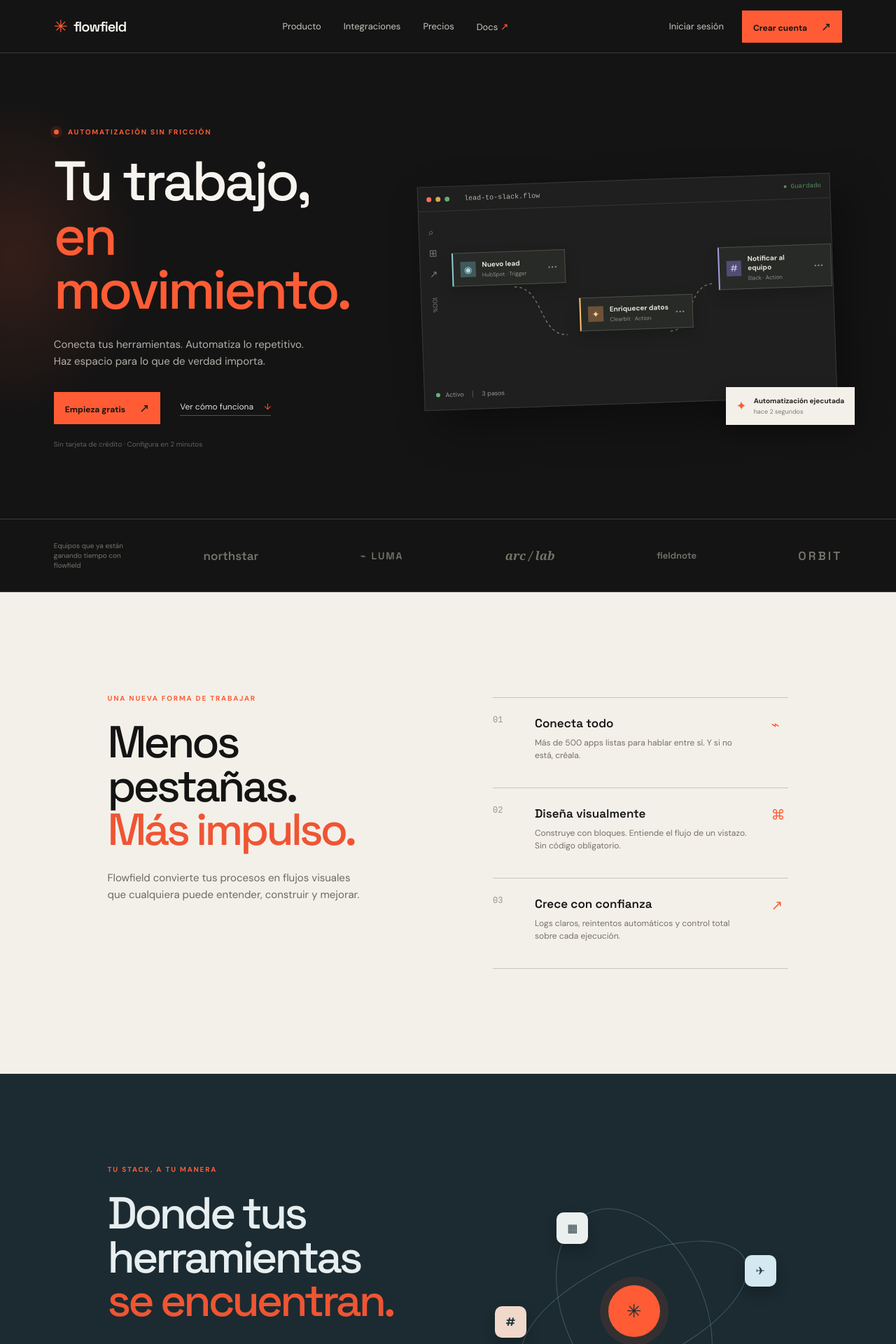
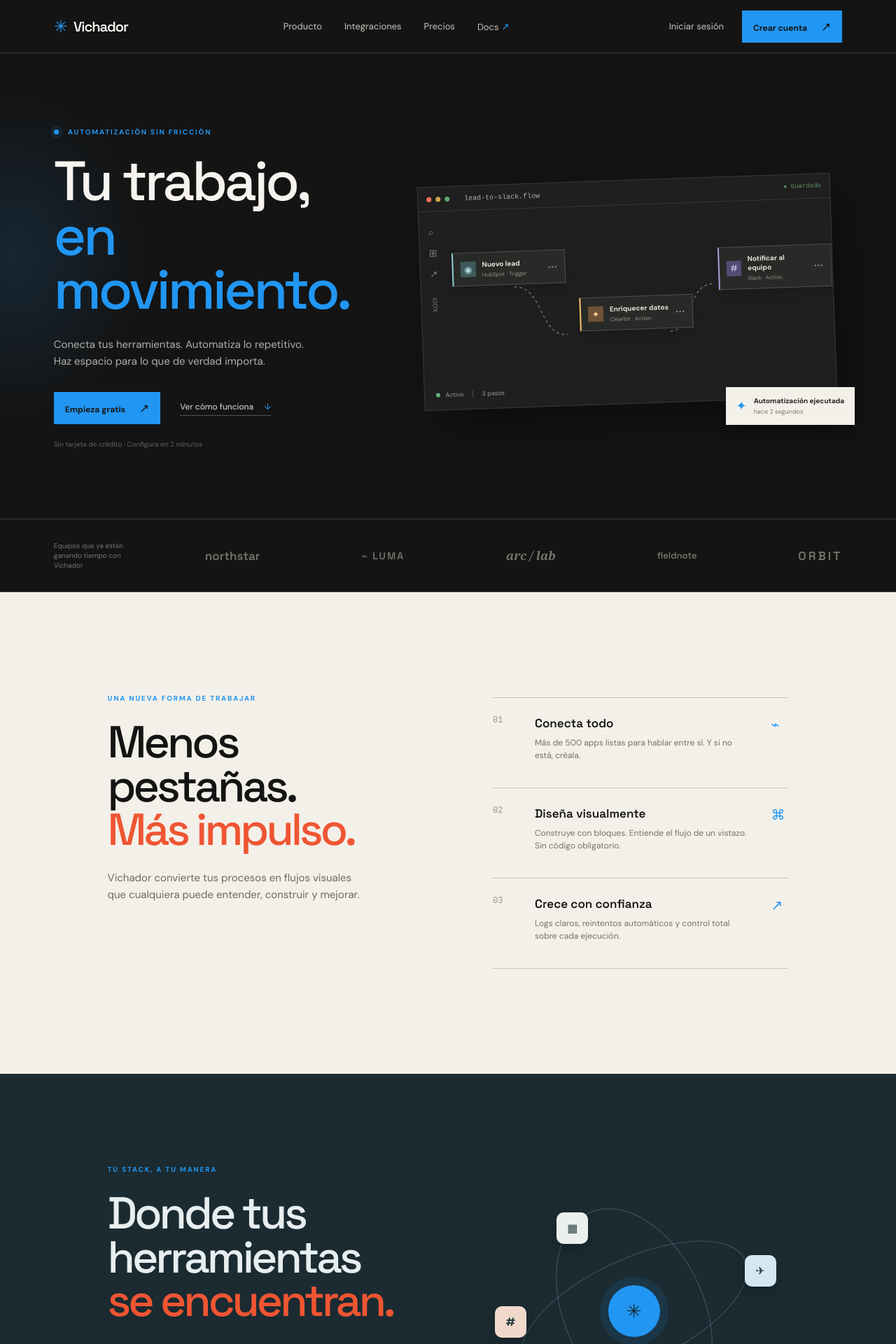
Before and after one commit to HijoDelBeto/proyecto-github, a React (Vite) app: page / in a window 1280 px wide. Shown: the top 1920 px of the page at 70% size. Built offline with nearby package versions, Linux system fonts and the light colour scheme.

Commit message:
Cambios de marca y color

```diff
--- a/index.html
+++ b/index.html
@@ -4,7 +4,7 @@
     <meta charset="UTF-8" />
     <link rel="icon" type="image/svg+xml" href="/favicon.svg" />
     <meta name="viewport" content="width=device-width, initial-scale=1.0" />
-    <title>flowfield — automatización sin fricción</title>
+    <title>Vichador — automatización sin fricción</title>
   </head>
   <body>
     <div id="root"></div>
--- a/src/App.jsx
+++ b/src/App.jsx
@@ -8,7 +8,7 @@ function App() {
   return (
     <main>
       <nav className="topbar">
-        <a className="brand" href="#top" aria-label="Flowfield inicio"><span className="brand-mark">✳</span> flowfield</a>
+        <a className="brand" href="#top" aria-label="Vichador inicio"><span className="brand-mark">✳</span> Vichador</a>
         <div className={`nav-links ${menuOpen ? 'is-open' : ''}`}>
           <a href="#product" onClick={() => setMenuOpen(false)}>Producto</a>
           <a href="#integrations" onClick={() => setMenuOpen(false)}>Integraciones</a>
@@ -48,17 +48,17 @@ function App() {
         </div>
       </section>
 
-      <div className="trusted"><span>Equipos que ya están<br />ganando tiempo con flowfield</span><div className="logo-row"><b>northstar</b><b>⌁ LUMA</b><b>arc / lab</b><b>fieldnote</b><b>ORBIT</b></div></div>
+      <div className="trusted"><span>Equipos que ya están<br />ganando tiempo con Vichador</span><div className="logo-row"><b>northstar</b><b>⌁ LUMA</b><b>arc / lab</b><b>fieldnote</b><b>ORBIT</b></div></div>
 
       <section className="product-section" id="product">
-        <div className="section-heading"><p className="eyebrow">UNA NUEVA FORMA DE TRABAJAR</p><h2>Menos pestañas.<br /><em>Más impulso.</em></h2><p>Flowfield convierte tus procesos en flujos visuales que cualquiera puede entender, construir y mejorar.</p></div>
+        <div className="section-heading"><p className="eyebrow">UNA NUEVA FORMA DE TRABAJAR</p><h2>Menos pestañas.<br /><em>Más impulso.</em></h2><p>Vichador convierte tus procesos en flujos visuales que cualquiera puede entender, construir y mejorar.</p></div>
         <div className="feature-list"><article><span className="feature-number">01</span><div><h3>Conecta todo</h3><p>Más de 500 apps listas para hablar entre sí. Y si no está, créala.</p></div><span className="feature-icon">⌁</span></article><article><span className="feature-number">02</span><div><h3>Diseña visualmente</h3><p>Construye con bloques. Entiende el flujo de un vistazo. Sin código obligatorio.</p></div><span className="feature-icon">⌘</span></article><article><span className="feature-number">03</span><div><h3>Crece con confianza</h3><p>Logs claros, reintentos automáticos y control total sobre cada ejecución.</p></div><span className="feature-icon">↗</span></article></div>
       </section>
 
-      <section className="integrations" id="integrations"><div><p className="eyebrow">TU STACK, A TU MANERA</p><h2>Donde tus herramientas<br /><em>se encuentran.</em></h2><p>CRM, bases de datos, APIs, mensajería. Flowfield los une para que tus ideas avancen a la velocidad de tu equipo.</p><button className="outline-cta" onClick={() => setStarted(true)}>Explorar integraciones <span>↗</span></button></div><div className="orbit-art"><span className="orbit orbit-one"></span><span className="orbit orbit-two"></span><span className="orbit-core">✳</span><span className="app-badge badge-hub">▦</span><span className="app-badge badge-slack">#</span><span className="app-badge badge-notion">N</span><span className="app-badge badge-air">✈</span></div></section>
+      <section className="integrations" id="integrations"><div><p className="eyebrow">TU STACK, A TU MANERA</p><h2>Donde tus herramientas<br /><em>se encuentran.</em></h2><p>CRM, bases de datos, APIs, mensajería. Vichador los une para que tus ideas avancen a la velocidad de tu equipo.</p><button className="outline-cta" onClick={() => setStarted(true)}>Explorar integraciones <span>↗</span></button></div><div className="orbit-art"><span className="orbit orbit-one"></span><span className="orbit orbit-two"></span><span className="orbit-core">✳</span><span className="app-badge badge-hub">▦</span><span className="app-badge badge-slack">#</span><span className="app-badge badge-notion">N</span><span className="app-badge badge-air">✈</span></div></section>
 
       <section className="bottom-cta" id="pricing"><div><p className="eyebrow">LISTO PARA AVANZAR</p><h2>Tu próximo gran flujo<br /><em>empieza aquí.</em></h2></div><button className="primary-cta" onClick={() => setStarted(true)}>Crear mi cuenta <span>↗</span></button></section>
-      <footer id="docs"><a className="brand" href="#top"><span className="brand-mark">✳</span> flowfield</a><span>Automatiza con intención.</span><div><a href="#product">Producto</a><a href="#integrations">Integraciones</a><a href="#pricing">Precios</a><a href="#docs">Docs ↗</a></div></footer>
+      <footer id="docs"><a className="brand" href="#top"><span className="brand-mark">✳</span> Vichador</a><span>Automatiza con intención.</span><div><a href="#product">Producto</a><a href="#integrations">Integraciones</a><a href="#pricing">Precios</a><a href="#docs">Docs ↗</a></div></footer>
       {started && <div className="modal-backdrop" onClick={() => setStarted(false)}><div className="signup-modal" onClick={(event) => event.stopPropagation()}><button className="modal-close" onClick={() => setStarted(false)} aria-label="Cerrar">×</button><span className="modal-mark">✳</span><h2>Tu espacio de automatización<br /><em>te espera.</em></h2><p>Crea una cuenta gratis y empieza a mover tu trabajo.</p><input placeholder="Tu email de trabajo" type="email" /><button className="primary-cta" onClick={() => setStarted(false)}>Continuar <span>↗</span></button></div></div>}
     </main>
   )
```
Also changed, not shown: src/App.css.
